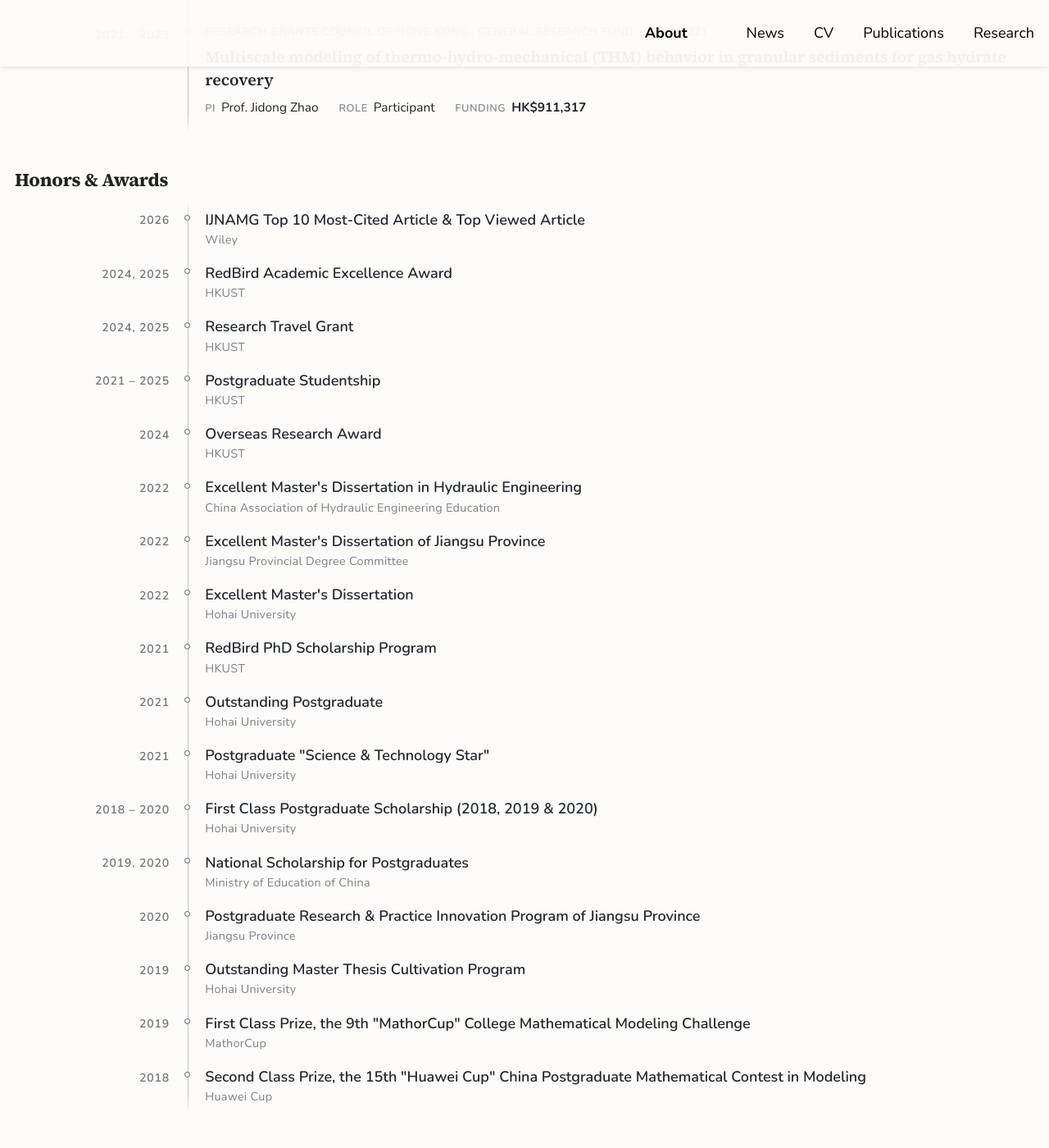
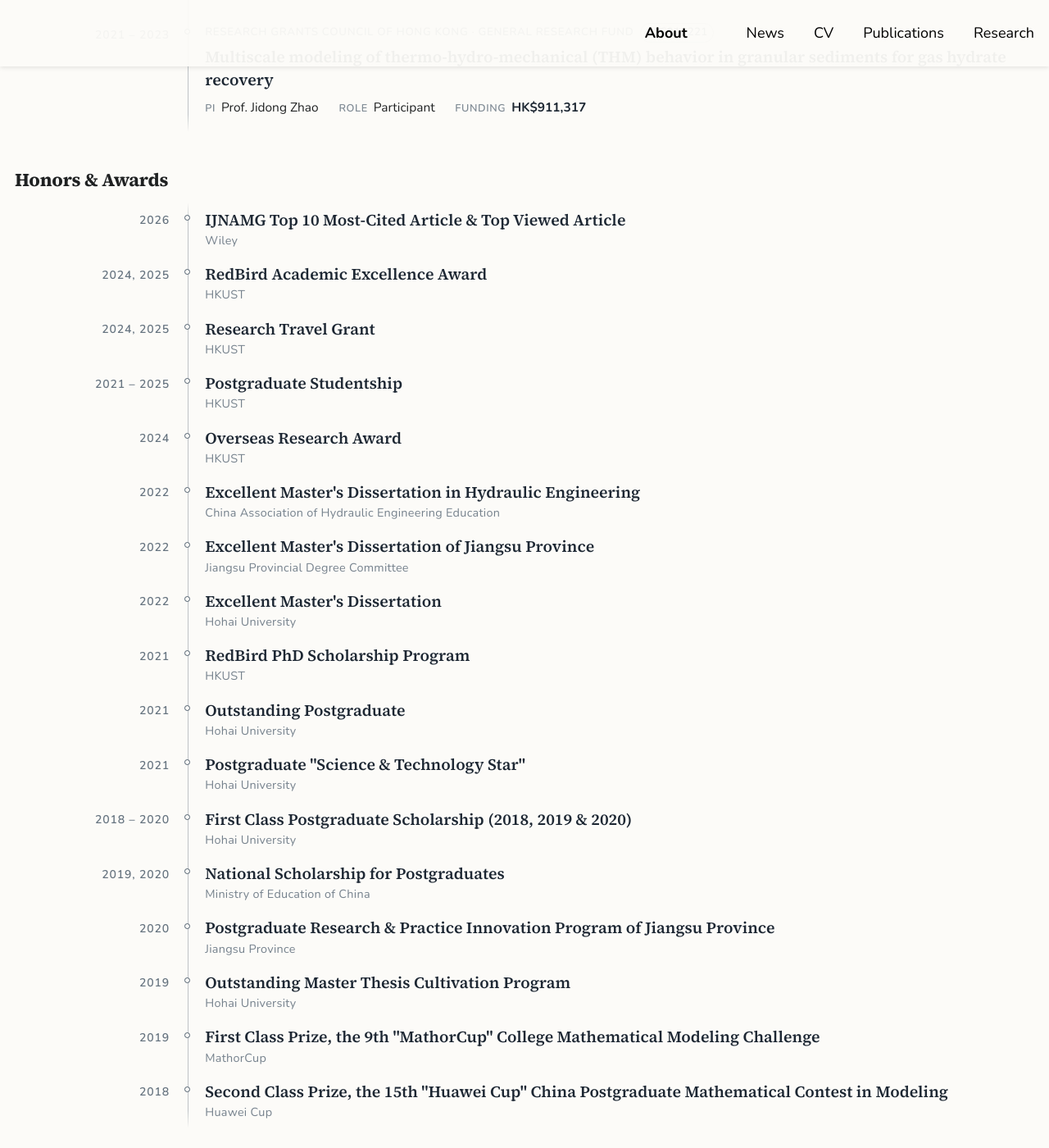
Before and after one commit to yujidu/yujidu.github.io, a Jekyll site: the page built from _pages/cv.md, in a window 1280 px wide and 1400 px high, scrolled down 2413 px. Shown: the whole window at 82% size. Built offline with Jekyll 4.4.1, drawn with Linux system fonts in a browser that asks for light colours; some web fonts are replaced; some of the changed text lies outside the part shown.

Commit message:
CV: drop memberships, open-ended review years, honor names styled like project titles
Co-Authored-By: Claude Opus 5.5 <noreply@anthropic.com>
Claude-Session: https://claude.ai/code/session_01Vw9tGnbWFVNDt9UXvET6V8

```diff
--- a/_pages/cv.md
+++ b/_pages/cv.md
@@ -139,20 +139,15 @@ Teaching
 Academic Service
 -----
 <ul class="cv-timeline">
-  <li class="cv-card"><span class="cv-timeline__date">2026</span><div class="cv-timeline__body">
+  <li class="cv-card"><span class="cv-timeline__date">2026 –</span><div class="cv-timeline__body">
     <div class="cv-card__eyebrow">Peer review</div>
     <strong class="cv-card__title">Journal Reviewer</strong>
     <ul class="cv-journals"><li>Advances in Engineering Software</li><li>Computer Methods in Applied Mechanics and Engineering</li><li>Construction and Building Materials</li><li>Engineering Geology</li><li>Finite Elements in Analysis and Design</li><li>International Journal of Heat and Mass Transfer</li><li>International Journal of Mining Science and Technology</li><li>Journal of Traffic and Transportation Engineering (English Edition)</li><li>Measurement</li><li>Mechanics of Materials</li><li>Physics and Chemistry of the Earth, Parts A/B/C</li><li>Simulation Modelling Practice and Theory</li><li>Thin-Walled Structures</li><li>Tunnelling and Underground Space Technology</li></ul>
   </div></li>
-  <li class="cv-card"><span class="cv-timeline__date">2025</span><div class="cv-timeline__body">
+  <li class="cv-card"><span class="cv-timeline__date">2025 –</span><div class="cv-timeline__body">
     <div class="cv-card__eyebrow">Peer review</div>
     <strong class="cv-card__title">Journal Reviewer</strong>
     <ul class="cv-journals"><li>Ain Shams Engineering Journal</li><li>Chemical Engineering Science</li><li>Computational Particle Mechanics</li><li>Computers and Geotechnics</li><li>Energy Technology</li><li>Geoderma</li><li>International Journal for Numerical Methods in Fluids</li><li>International Journal of Geomechanics</li><li>Powder Technology</li></ul>
-  </div></li>
-  <li class="cv-card"><span class="cv-timeline__date">Ongoing</span><div class="cv-timeline__body">
-    <div class="cv-card__eyebrow">Professional memberships</div>
-    <strong class="cv-card__title">Memberships</strong>
-    <ul class="cv-journals"><li>Chinese Society of Theoretical and Applied Mechanics (CSTAM)</li><li>Hong Kong Geotechnical Society (HKGS)</li></ul>
   </div></li>
 </ul>
 
--- a/_sass/_home.scss
+++ b/_sass/_home.scss
@@ -1319,9 +1319,16 @@ $cv-ink: #4a5a6a;
 
 .cv-honor__name {
   display: block;
+  font-family: $serif;
+  font-size: 1.08em;
   font-weight: 600;
   color: #1d2733;
-  line-height: 1.45;
+  line-height: 1.4;
+  transition: color 0.2s;
+}
+
+.cv-honors li:hover .cv-honor__name {
+  color: $link-color;
 }
 
 .cv-honor__by {
```
